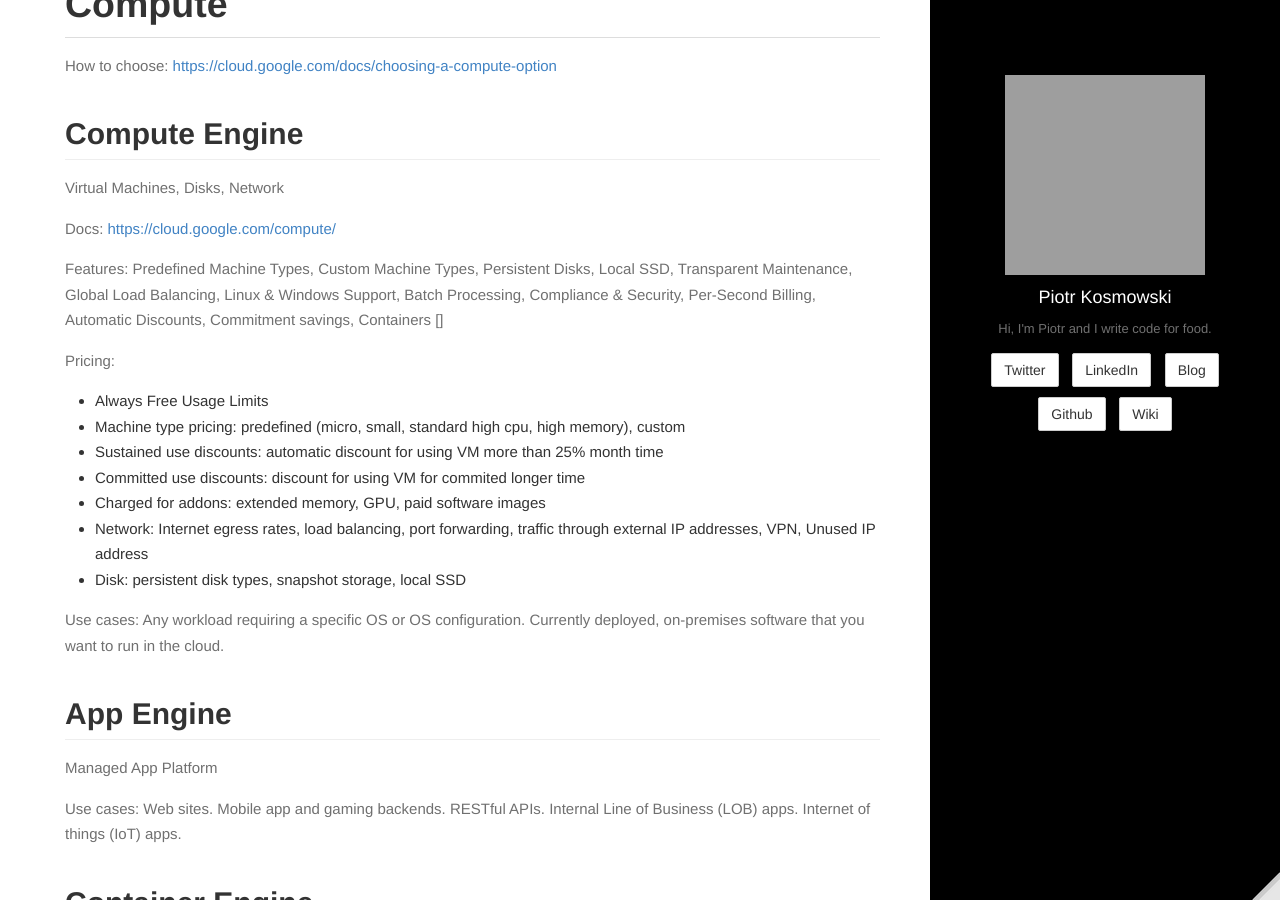
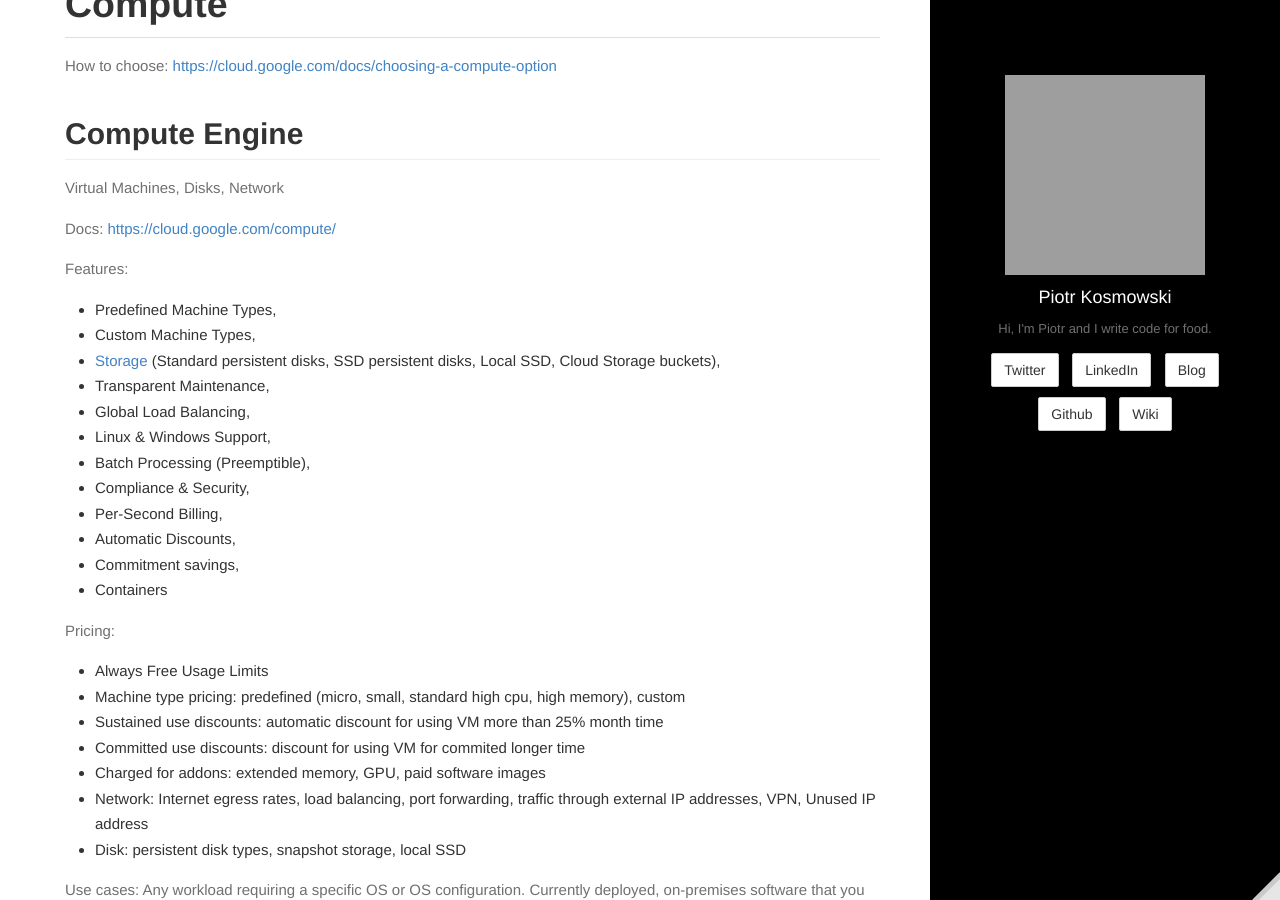
Before and after one commit to kospiotr/kospiotr.github.io, a Jekyll site: the page built from wiki/gcp.md, in a window 1280 px wide and 900 px high, scrolled down 2730 px. Built offline with Jekyll 4.4.1, drawn with Linux system fonts in a browser that asks for light colours; grey boxes are pictures that could not be loaded.

Commit message:
Update gcp.md

```diff
--- a/wiki/gcp.md
+++ b/wiki/gcp.md
@@ -16,7 +16,19 @@
 
 Docs: [https://cloud.google.com/compute/](https://cloud.google.com/compute/)
 
-Features: Predefined Machine Types, Custom Machine Types, Persistent Disks, Local SSD, Transparent Maintenance, Global Load Balancing, Linux & Windows Support, Batch Processing, Compliance & Security, Per-Second Billing, Automatic Discounts, Commitment savings, Containers []
+Features:
+ * Predefined Machine Types,
+ * Custom Machine Types,
+ * [Storage](https://cloud.google.com/compute/docs/disks/) (Standard persistent disks, SSD persistent disks, Local SSD, Cloud Storage buckets),
+ * Transparent Maintenance,
+ * Global Load Balancing,
+ * Linux & Windows Support,
+ * Batch Processing (Preemptible),
+ * Compliance & Security,
+ * Per-Second Billing,
+ * Automatic Discounts,
+ * Commitment savings,
+ * Containers
 
 Pricing:
 * Always Free Usage Limits
```
